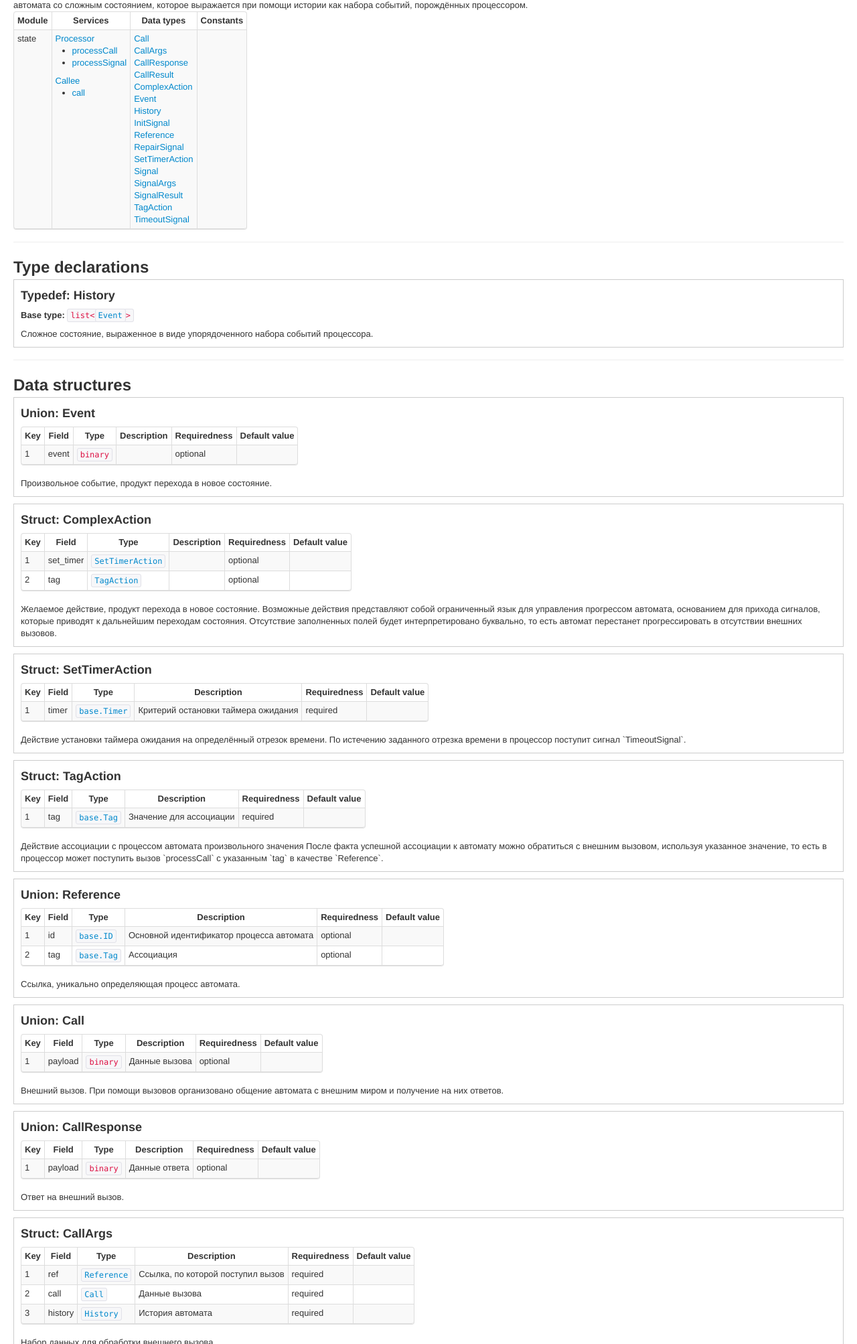
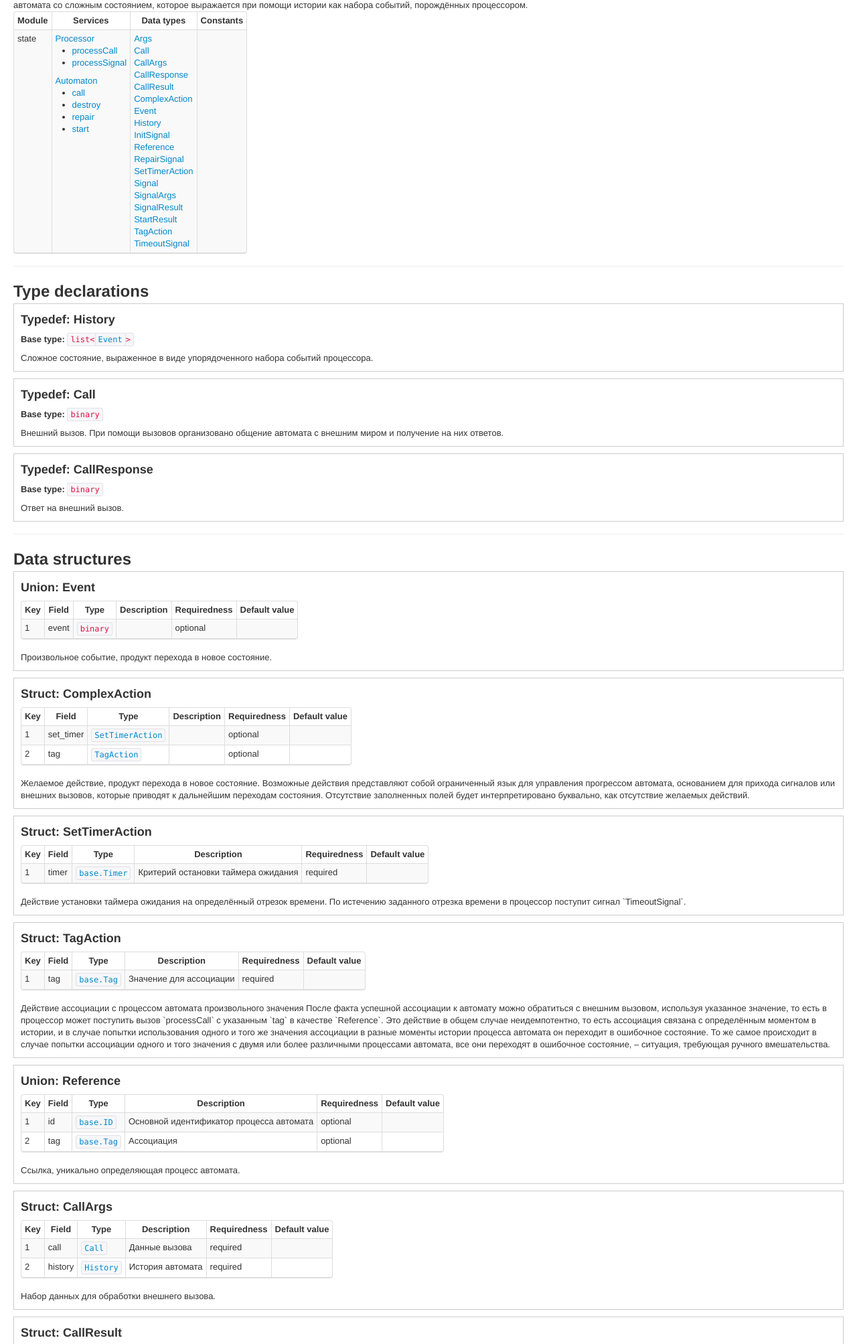
Before and after one commit to rbkmoney/damsel, a plain HTML site: page doc/proto/state.html in a window 1280 px wide. Shown: the part 55-2062 px from the top of the page at 67% size. Drawn offline with Linux system fonts and the light colour scheme.

Commit message:
HG-11: Fix upon review

```diff
--- a/doc/proto/state.html
+++ b/doc/proto/state.html
@@ -204,14 +204,18 @@ state processor – абстракции, реализующей шаг обра
 <li><a href="#Fn_Processor_processCall">processCall</a></li>
 <li><a href="#Fn_Processor_processSignal">processSignal</a></li>
 </ul>
-<a href="#Svc_Callee">Callee</a><br/>
+<a href="#Svc_Automaton">Automaton</a><br/>
 <ul>
-<li><a href="#Fn_Callee_call">call</a></li>
+<li><a href="#Fn_Automaton_call">call</a></li>
+<li><a href="#Fn_Automaton_destroy">destroy</a></li>
+<li><a href="#Fn_Automaton_repair">repair</a></li>
+<li><a href="#Fn_Automaton_start">start</a></li>
 </ul>
 </td>
-<td><a href="#Struct_Call">Call</a><br/>
+<td><a href="#Struct_Args">Args</a><br/>
+<a href="#Typedef_Call">Call</a><br/>
 <a href="#Struct_CallArgs">CallArgs</a><br/>
-<a href="#Struct_CallResponse">CallResponse</a><br/>
+<a href="#Typedef_CallResponse">CallResponse</a><br/>
 <a href="#Struct_CallResult">CallResult</a><br/>
 <a href="#Struct_ComplexAction">ComplexAction</a><br/>
 <a href="#Struct_Event">Event</a><br/>
@@ -223,6 +227,7 @@ state processor – абстракции, реализующей шаг обра
 <a href="#Struct_Signal">Signal</a><br/>
 <a href="#Struct_SignalArgs">SignalArgs</a><br/>
 <a href="#Struct_SignalResult">SignalResult</a><br/>
+<a href="#Struct_StartResult">StartResult</a><br/>
 <a href="#Struct_TagAction">TagAction</a><br/>
 <a href="#Struct_TimeoutSignal">TimeoutSignal</a><br/>
 </td>
@@ -233,6 +238,17 @@ state processor – абстракции, реализующей шаг обра
 <p><strong>Base type:</strong>&nbsp;<code>list&lt;<code><a href="#Struct_Event">Event</a></code>&gt;</code></p>
 Сложное состояние, выраженное в виде упорядоченного набора событий
 процессора.
+<br/></div>
+<div class="definition"><h3 id="Typedef_Call">Typedef: Call</h3>
+<p><strong>Base type:</strong>&nbsp;<code>binary</code></p>
+Внешний вызов.
+
+При помощи вызовов организовано общение автомата с внешним миром и
+получение на них ответов.
+<br/></div>
+<div class="definition"><h3 id="Typedef_CallResponse">Typedef: CallResponse</h3>
+<p><strong>Base type:</strong>&nbsp;<code>binary</code></p>
+Ответ на внешний вызов.
 <br/></div>
 <hr/><h2 id="Structs">Data structures</h2>
 <div class="definition"><h3 id="Struct_Event">Union: Event</h3>
@@ -246,10 +262,9 @@ state processor – абстракции, реализующей шаг обра
 </table><br/>Желаемое действие, продукт перехода в новое состояние.
 
 Возможные действия представляют собой ограниченный язык для управления
-прогрессом автомата, основанием для прихода сигналов, которые приводят
-к дальнейшим переходам состояния. Отсутствие заполненных полей будет
-интерпретировано буквально, то есть автомат перестанет прогрессировать
-в отсутствии внешних вызовов.
+прогрессом автомата, основанием для прихода сигналов или внешних вызовов,
+которые приводят к дальнейшим переходам состояния. Отсутствие заполненных
+полей будет интерпретировано буквально, как отсутствие желаемых действий.
 <br/></div><div class="definition"><h3 id="Struct_SetTimerAction">Struct: SetTimerAction</h3>
 <table class="table-bordered table-striped table-condensed"><thead><th>Key</th><th>Field</th><th>Type</th><th>Description</th><th>Requiredness</th><th>Default value</th></thead>
 <tr><td>1</td><td>timer</td><td><code><a href="base.html#Struct_Timer">base.Timer</a></code></td><td>Критерий остановки таймера ожидания
@@ -267,6 +282,15 @@ state processor – абстракции, реализующей шаг обра
 После факта успешной ассоциации к автомату можно обратиться с внешним
 вызовом, используя указанное значение, то есть в процессор может поступить
 вызов `processCall` с указанным `tag` в качестве `Reference`.
+
+Это действие в общем случае неидемпотентно, то есть ассоциация связана с
+определённым моментом в истории, и в случае попытки использования одного и
+того же значения ассоциации в разные моменты истории процесса автомата он
+переходит в ошибочное состояние.
+
+То же самое происходит в случае попытки ассоциации одного и того значения с
+двумя или более различными процессами автомата, все они переходят в ошибочное
+состояние, – ситуация, требующая ручного вмешательства.
 <br/></div><div class="definition"><h3 id="Struct_Reference">Union: Reference</h3>
 <table class="table-bordered table-striped table-condensed"><thead><th>Key</th><th>Field</th><th>Type</th><th>Description</th><th>Requiredness</th><th>Default value</th></thead>
 <tr><td>1</td><td>id</td><td><code><a href="base.html#Typedef_ID">base.ID</a></code></td><td>Основной идентификатор процесса автомата
@@ -274,26 +298,11 @@ state processor – абстракции, реализующей шаг обра
 <tr><td>2</td><td>tag</td><td><code><a href="base.html#Typedef_Tag">base.Tag</a></code></td><td>Ассоциация
 </td><td>optional</td><td></td></tr>
 </table><br/>Ссылка, уникально определяющая процесс автомата.
-<br/></div><div class="definition"><h3 id="Struct_Call">Union: Call</h3>
-<table class="table-bordered table-striped table-condensed"><thead><th>Key</th><th>Field</th><th>Type</th><th>Description</th><th>Requiredness</th><th>Default value</th></thead>
-<tr><td>1</td><td>payload</td><td><code>binary</code></td><td>Данные вызова
-</td><td>optional</td><td></td></tr>
-</table><br/>Внешний вызов.
-
-При помощи вызовов организовано общение автомата с внешним миром и
-получение на них ответов.
-<br/></div><div class="definition"><h3 id="Struct_CallResponse">Union: CallResponse</h3>
-<table class="table-bordered table-striped table-condensed"><thead><th>Key</th><th>Field</th><th>Type</th><th>Description</th><th>Requiredness</th><th>Default value</th></thead>
-<tr><td>1</td><td>payload</td><td><code>binary</code></td><td>Данные ответа
-</td><td>optional</td><td></td></tr>
-</table><br/>Ответ на внешний вызов.
 <br/></div><div class="definition"><h3 id="Struct_CallArgs">Struct: CallArgs</h3>
 <table class="table-bordered table-striped table-condensed"><thead><th>Key</th><th>Field</th><th>Type</th><th>Description</th><th>Requiredness</th><th>Default value</th></thead>
-<tr><td>1</td><td>ref</td><td><code><a href="#Struct_Reference">Reference</a></code></td><td>Ссылка, по которой поступил вызов
+<tr><td>1</td><td>call</td><td><code><a href="#Typedef_Call">Call</a></code></td><td>Данные вызова
 </td><td>required</td><td></td></tr>
-<tr><td>2</td><td>call</td><td><code><a href="#Struct_Call">Call</a></code></td><td>Данные вызова
-</td><td>required</td><td></td></tr>
-<tr><td>3</td><td>history</td><td><code><a href="#Typedef_History">History</a></code></td><td>История автомата
+<tr><td>2</td><td>history</td><td><code><a href="#Typedef_History">History</a></code></td><td>История автомата
 </td><td>required</td><td></td></tr>
 </table><br/>Набор данных для обработки внешнего вызова.
 <br/></div><div class="definition"><h3 id="Struct_CallResult">Struct: CallResult</h3>
@@ -302,7 +311,7 @@ state processor – абстракции, реализующей шаг обра
 </td><td>required</td><td></td></tr>
 <tr><td>2</td><td>action</td><td><code><a href="#Struct_ComplexAction">ComplexAction</a></code></td><td>Действие, которое необходимо выполнить после обработки
 </td><td>required</td><td></td></tr>
-<tr><td>3</td><td>response</td><td><code><a href="#Struct_CallResponse">CallResponse</a></code></td><td>Данные ответа
+<tr><td>3</td><td>response</td><td><code><a href="#Typedef_CallResponse">CallResponse</a></code></td><td>Данные ответа
 </td><td>required</td><td></td></tr>
 </table><br/>Результат обработки внешнего вызова.
 <br/></div><div class="definition"><h3 id="Struct_Signal">Union: Signal</h3>
@@ -326,6 +335,7 @@ state processor – абстракции, реализующей шаг обра
 </table><br/>Сигнал, информирующий об окончании ожидания по таймеру.
 <br/></div><div class="definition"><h3 id="Struct_RepairSignal">Struct: RepairSignal</h3>
 <table class="table-bordered table-striped table-condensed"><thead><th>Key</th><th>Field</th><th>Type</th><th>Description</th><th>Requiredness</th><th>Default value</th></thead>
+<tr><td>1</td><td>arg</td><td><code>binary</code></td><td></td><td>optional</td><td></td></tr>
 </table><br/>Сигнал, информирующий о необходимости восстановить работу автомата,
 опционально скорректировать своё состояние.
 <br/></div><div class="definition"><h3 id="Struct_SignalArgs">Struct: SignalArgs</h3>
@@ -342,6 +352,15 @@ state processor – абстракции, реализующей шаг обра
 <tr><td>2</td><td>action</td><td><code><a href="#Struct_ComplexAction">ComplexAction</a></code></td><td>Действие, которое необходимо выполнить после обработки
 </td><td>required</td><td></td></tr>
 </table><br/>Результат обработки сигнала.
+<br/></div><div class="definition"><h3 id="Struct_Args">Struct: Args</h3>
+<table class="table-bordered table-striped table-condensed"><thead><th>Key</th><th>Field</th><th>Type</th><th>Description</th><th>Requiredness</th><th>Default value</th></thead>
+<tr><td>1</td><td>arg</td><td><code>binary</code></td><td>Неструктурированные данные.
+</td><td>required</td><td></td></tr>
+</table><br/>Универсальная расширяемая структура с набором аргументов.
+<br/></div><div class="definition"><h3 id="Struct_StartResult">Struct: StartResult</h3>
+<table class="table-bordered table-striped table-condensed"><thead><th>Key</th><th>Field</th><th>Type</th><th>Description</th><th>Requiredness</th><th>Default value</th></thead>
+<tr><td>1</td><td>id</td><td><code><a href="base.html#Typedef_ID">base.ID</a></code></td><td></td><td>required</td><td></td></tr>
+</table><br/>Результат запуска процесса автомата.
 <br/></div><hr/><h2 id="Services">Services</h2>
 <h3 id="Svc_Processor">Service: Processor</h3>
 Процессор переходов состояния ограниченного конечного автомата.
@@ -354,10 +373,25 @@ state processor – абстракции, реализующей шаг обра
 <br/></div><div class="definition"><h4 id="Fn_Processor_processCall">Function: Processor.processCall</h4>
 <pre><code><a href="#Struct_CallResult">CallResult</a></code> processCall(<code><a href="#Struct_CallArgs">CallArgs</a></code> a)
 </pre>Обработать внешний вызов и сформировать ответ на него.
-<br/></div><h3 id="Svc_Callee">Service: Callee</h3>
-Обработчик внешних вызовов, например автомат.
-<br/><div class="definition"><h4 id="Fn_Callee_call">Function: Callee.call</h4>
-<pre><code><a href="#Struct_CallResponse">CallResponse</a></code> call(<code><a href="#Struct_Reference">Reference</a></code> ref,
-                  <code><a href="#Struct_Call">Call</a></code> c)
+<br/></div><h3 id="Svc_Automaton">Service: Automaton</h3>
+Сервис управления процессами автоматов, отвечающий за реализацию желаемых
+действий и поддержку состояния процессоров.
+<br/><div class="definition"><h4 id="Fn_Automaton_start">Function: Automaton.start</h4>
+<pre><code><a href="#Struct_StartResult">StartResult</a></code> start(<code><a href="#Struct_Args">Args</a></code> a)
+</pre>Запустить новый процесс автомата.
+<br/></div><div class="definition"><h4 id="Fn_Automaton_destroy">Function: Automaton.destroy</h4>
+<pre><code>void</code> destroy(<code><a href="#Struct_Reference">Reference</a></code> ref)
+    throws <code><a href="base.html#Struct_NotFound">base.NotFound</a></code>
+</pre>Уничтожить определённый процесс автомата.
+<br/></div><div class="definition"><h4 id="Fn_Automaton_repair">Function: Automaton.repair</h4>
+<pre><code>void</code> repair(<code><a href="#Struct_Reference">Reference</a></code> ref,
+            <code><a href="#Struct_Args">Args</a></code> a)
+    throws <code><a href="base.html#Struct_NotFound">base.NotFound</a></code>
+</pre>Попытаться перевести определённый процесс автомата из ошибочного
+состояния в штатное и продолжить его исполнение.
+<br/></div><div class="definition"><h4 id="Fn_Automaton_call">Function: Automaton.call</h4>
+<pre><code><a href="#Typedef_CallResponse">CallResponse</a></code> call(<code><a href="#Struct_Reference">Reference</a></code> ref,
+                  <code><a href="#Typedef_Call">Call</a></code> c)
+    throws <code><a href="base.html#Struct_NotFound">base.NotFound</a></code>
 </pre>Совершить вызов и дождаться на него ответа.
 <br/></div></div></body></html>
```
Also changed, not shown: doc/proto/base.html (+8 -1 lines), doc/proto/index.html (+1 -0 lines), 2 other files.
